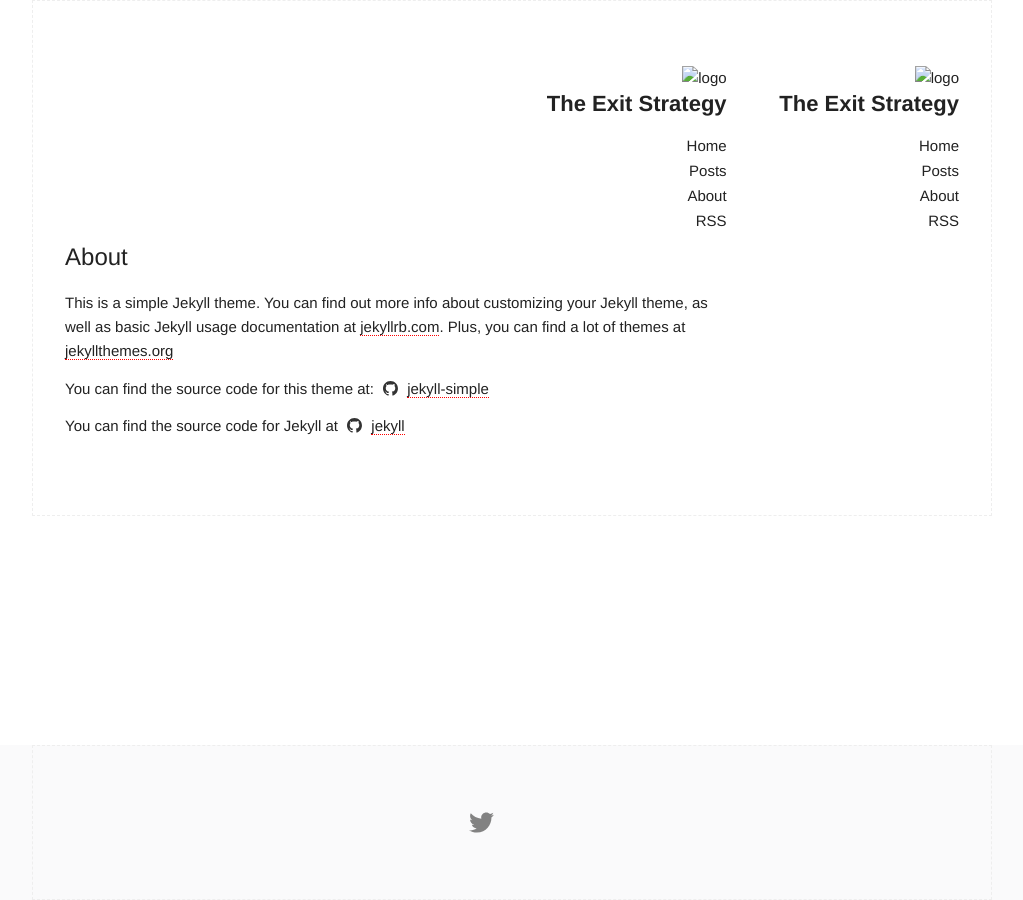
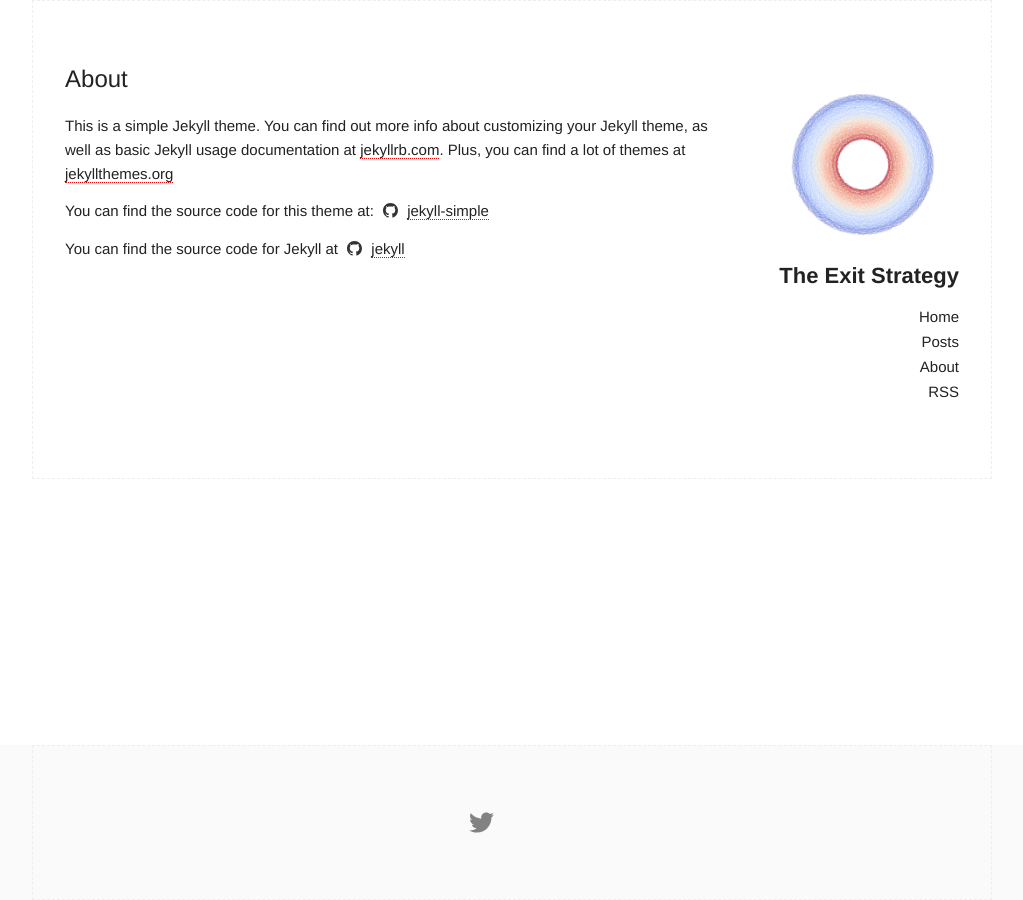
Before and after one commit to theexitstrategy/theexitstrategy.github.io, a Jekyll site: the page built from about.md, in a window 1280 px wide. Shown: the whole page, without its empty margins (128-1151 px from the left). Built offline with Jekyll 4.4.1, drawn with Linux system fonts in a browser that asks for light colours.

Commit message:
Change logo to url

```diff
--- a/_includes/header.html
+++ b/_includes/header.html
@@ -1,6 +1,6 @@
 <header class="site-header">
 
-  <img src="assets/img/logo.png" alt="logo" />
+  <img src="https://theexitstrategy.github.io/assets/img/logo.png" alt="logo" />
 
   <h2 class="logo"><a href="{{ site.baseurl }}/">{{ site.title }}</a></h2>
 
--- a/_layouts/page.html
+++ b/_layouts/page.html
@@ -2,8 +2,6 @@
 layout: default
 ---
 <article class="post">
-
-    {% include header.html %}
 
   <header class="post-header">
     <h1 class="post-title">{{ page.title }}</h1>
```
